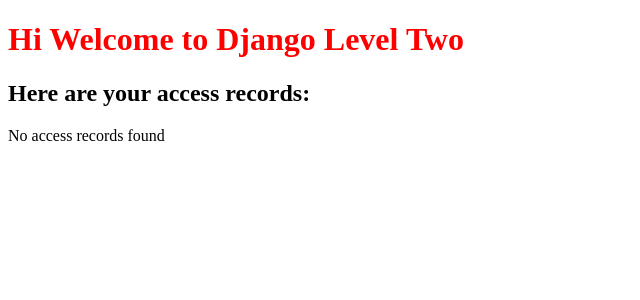
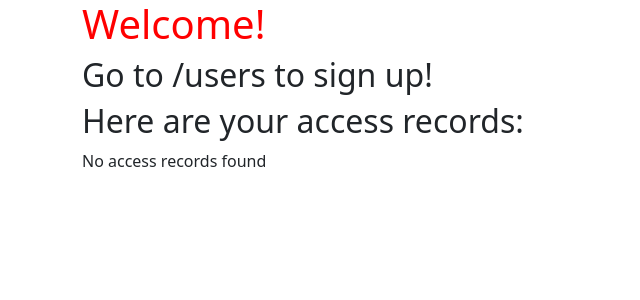
Before and after one commit to ChristinaGaitan/django_second_project, a Django app: page / in a window 1280 px wide. Shown: the top 300 px of the page, without its empty margins (0-640 px from the left). Run offline with Django 3.2, Linux system fonts and the light colour scheme; data that the repository does not hold is empty.

Commit message:
Modify templates and add bootstrap

```diff
--- a/templates/first_app/index.html
+++ b/templates/first_app/index.html
@@ -5,11 +5,15 @@
     <meta charset="utf-8">
     <title>Django Level Two</title>
     <link rel='stylesheet' href="{% static 'css/myStyle.css' %}">
+    <!-- CSS only -->
+    <link href="https://cdn.jsdelivr.net/npm/bootstrap@5.0.0-beta1/dist/css/bootstrap.min.css" rel="stylesheet" integrity="sha384-giJF6kkoqNQ00vy+HMDP7azOuL0xtbfIcaT9wjKHr8RbDVddVHyTfAAsrekwKmP1" crossorigin="anonymous">
   </head>
   <body>
-    <h1>Hi Welcome to Django Level Two</h1>
+    <div class='container'>
+      <h1>Welcome!</h1>
+      <h2>Go to /users to sign up!</h2>
+
       <h2>Here are your access records:</h2>
-
       <div class='djangotwo'>
         {% if access_records %}
           <table>
@@ -30,5 +34,6 @@
           <p>No access records found</p>
         {% endif %}
       </div>
+    </div>
   </body>
 </html>
--- a/templates/first_app/users.html
+++ b/templates/first_app/users.html
@@ -3,8 +3,13 @@
   <head>
     <meta charset="utf-8">
     <title>Users</title>
+    <!-- CSS only -->
+    <link href="https://cdn.jsdelivr.net/npm/bootstrap@5.0.0-beta1/dist/css/bootstrap.min.css" rel="stylesheet" integrity="sha384-giJF6kkoqNQ00vy+HMDP7azOuL0xtbfIcaT9wjKHr8RbDVddVHyTfAAsrekwKmP1" crossorigin="anonymous">
   </head>
   <body>
+    <div class='container'>
+      <h1>Please sign up here!</h1>
+
       <h1>Here are your users:</h1>
 
       <div>
@@ -23,5 +28,6 @@
           <p>No users records found</p>
         {% endif %}
       </div>
+    </div>
   </body>
 </html>
```
Lines whose indentation alone changed are shown as unchanged.
